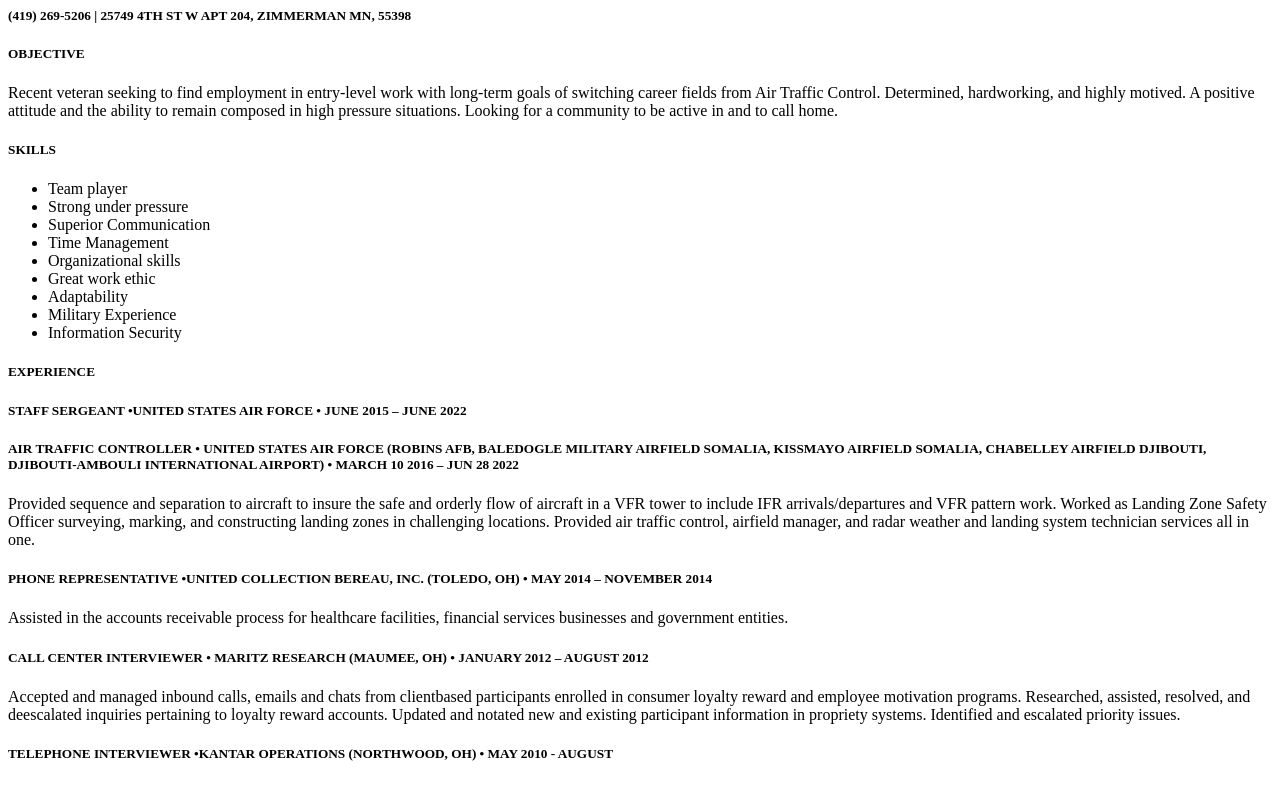
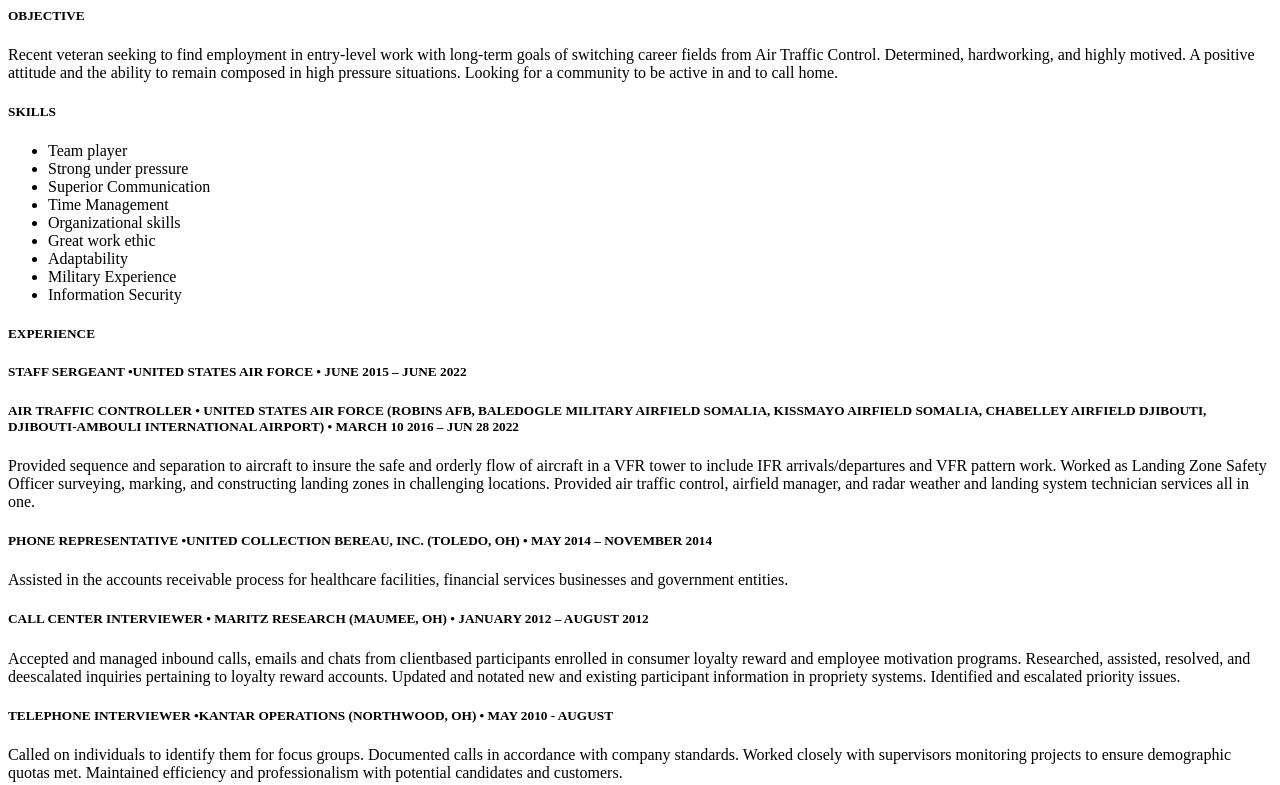
Before and after one commit to SteveNyamu/SteveNyamu.github.io, a plain HTML site: page index.html in a window 1280 px wide. Shown: the part 73-858 px from the top of the page. Drawn offline with Linux system fonts and the light colour scheme.

Commit message:
Update index.html

```diff
--- a/index.html
+++ b/index.html
@@ -8,7 +8,6 @@
 <body>
   <div>
     <h1>STEVEN NYAMUKOORI</h1>
-    <h5>(419) 269-5206 | 25749 4TH ST W APT 204, ZIMMERMAN MN, 55398</h6>
   </div>
 
   <div class="obj-header">
```
